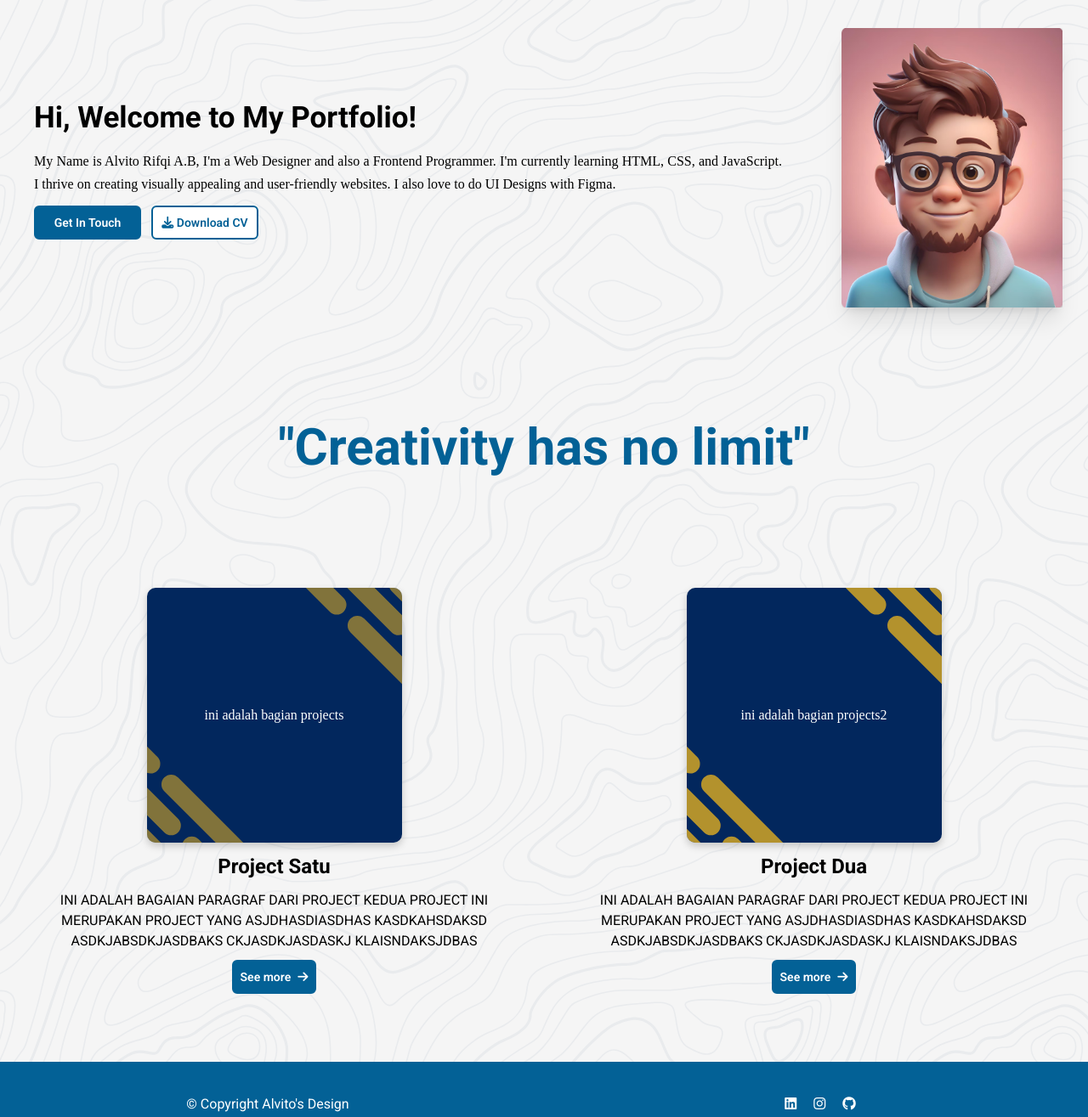
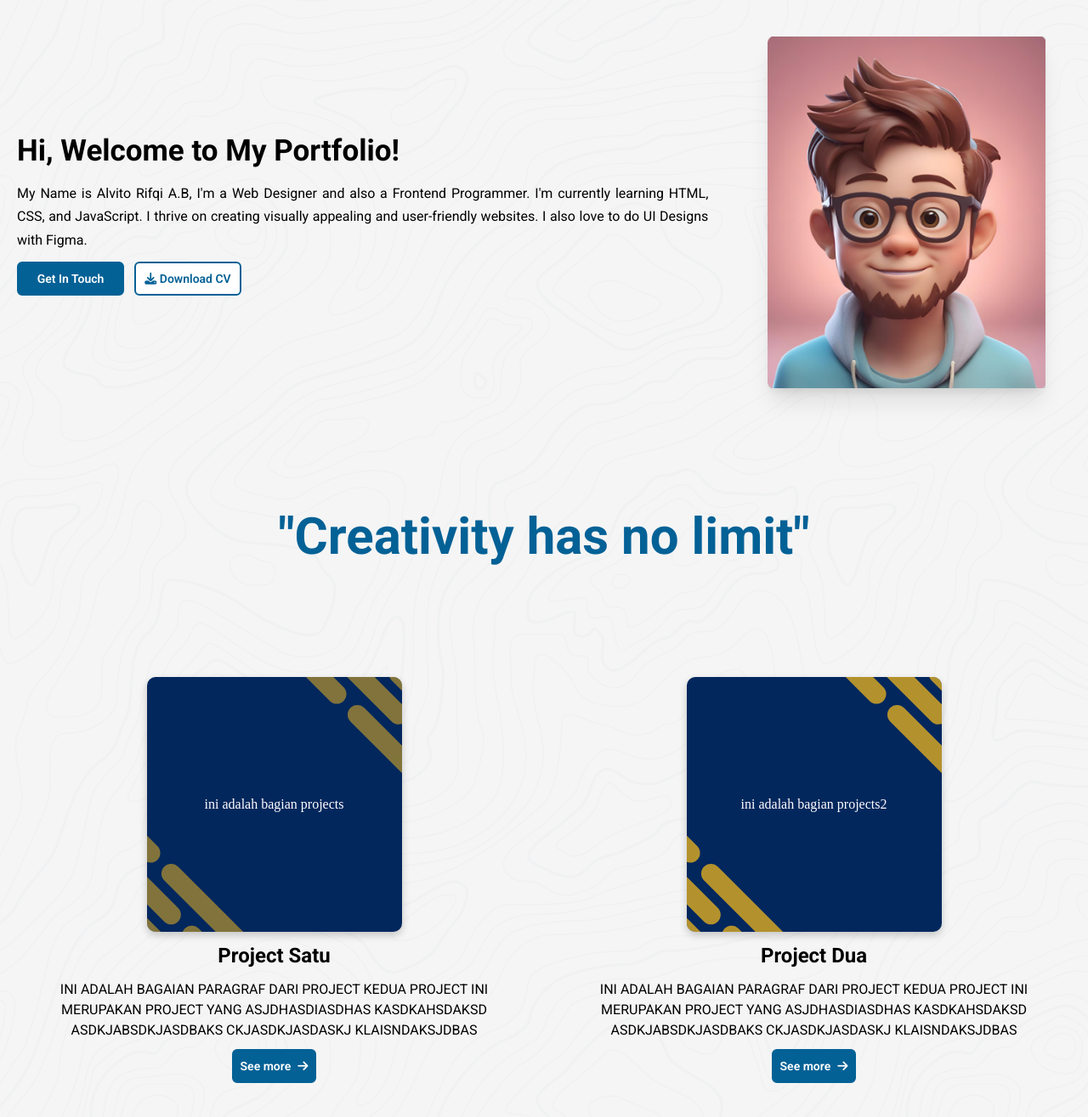
Before and after one commit to alvitobhamakerti/portfolio-v1, a plain HTML site: page index.html in a window 1280 px wide. Shown: the part 127-1442 px from the top of the page at 85% size. Drawn offline with nearby package versions, Linux system fonts and the light colour scheme.

Commit message:
fix: posisi content

```diff
--- a/index.html
+++ b/index.html
@@ -48,9 +48,9 @@
             </button>
           </div>
         </nav>
-        <div class="grid-utama grid grid-cols-4">
-          <section class="grid-item1 col-span-3">
-            <div class="flex justify-center flex-col m-[10px] mx-10">
+        <div class="grid-utama grid grid-cols-3 gap-0">
+          <section class="grid-item1 col-span-2">
+            <div class="flex justify-center flex-col m-[10px] mx-5">
               <h1 class="text-perkenalan">Hi, Welcome to My Portfolio!</h1>
               <p class="text-paragraph">
                 My Name is Alvito Rifqi A.B, I'm a Web Designer and also a
@@ -73,12 +73,14 @@
               </div>
             </div>
           </section>
-          <section class="grid-item2">
-            <img
-              class="private-photo object-cover !p-0 shadow-xl"
-              src="asset/fofofofo.png"
-              alt="pribadi-foto"
-            />
+          <section class="grid-item2 col-span-1">
+            <div class="flex justify-center flex-col m-[10px] mx-5">
+              <img
+                class="private-photo object-cover !p-0 shadow-xl"
+                src="asset/fofofofo.png"
+                alt="pribadi-foto"
+              />
+            </div>
           </section>
         </div>
         <div class="mx-5">
@@ -151,19 +153,19 @@
               <p>
                 <a
                   href="https://www.linkedin.com/in/alvito-bhamakerti-832318223/"
-                  class="fa-brands fa-linkedin hover:text-black text-white"
+                  class="fa-brands fa-linkedin hover:text-black text-[#036196]"
                 ></a>
               </p>
               <p>
                 <a
                   href="https://www.instagram.com/alvitobhamakerti/"
-                  class="fa-brands fa-instagram hover:text-black text-white"
+                  class="fa-brands fa-instagram hover:text-black text-[#036196]"
                 ></a>
               </p>
               <p>
                 <a
                   href="https://github.com/alvitobhamakerti"
-                  class="fa-brands fa-github hover:text-black text-white"
+                  class="fa-brands fa-github hover:text-black text-[#036196]"
                 ></a>
               </p>
             </div>
--- a/style.css
+++ b/style.css
@@ -18,20 +18,20 @@ body {
 }
 
 nav {
+  display: flex;
   position: fixed;
+  justify-content: space-between;
+  align-items: center;
+  background-color: white;
   top: 10px;
   left: 0;
   right: 0;
-  max-width: 1400px; /* Menentukan lebar maksimal navbar */
-  width: 100%; /* Navbar memenuhi lebar layar */
-  margin: 0 auto; /* Memposisikan navbar di tengah dengan jarak seimbang di kanan dan kiri */
-  display: flex;
-  background-color: white;
+  max-width: 1500px;
+  width: 100%;
+  margin: 0 auto;
   padding: 15px 20px;
   border-radius: 10px;
   box-shadow: 0 4px 8px rgba(0, 0, 0, 0.2);
-  justify-content: space-between;
-  align-items: center;
   z-index: 100;
 }
 
@@ -88,7 +88,9 @@ nav ul li a:hover {
 
 .grid-utama {
   margin: 0 auto;
-  width: 100%;
+  padding: 0;
+  max-width: auto;
+  /* width: 100%; */
   display: grid;
   grid-template-columns: repeat(2, 1fr);
   justify-content: center;
@@ -101,6 +103,7 @@ nav ul li a:hover {
   /* width: 100%; */
   max-width: 1000px;
   margin: 50px auto;
+  font-family: "Roboto", serif;
   /* padding: 30px; */
   /* background-color: white;
   border-radius: 10px;
@@ -162,7 +165,7 @@ nav ul li a:hover {
   background-image: url("asset/backgroundPattern.svg");
   background-repeat: repeat;
   background-size: 60rem 60rem;
-  opacity: 0.05;
+  opacity: 0.02;
   z-index: -100;
   position: absolute;
   inset: 0px;
@@ -184,13 +187,13 @@ nav ul li a:hover {
 footer {
   display: flex;
   justify-content: center;
-  background-color: #036196;
+  background-color: white;
   height: 100px;
   width: 100%;
 }
 
 footer span {
-  color: white;
+  color: #036196;
   font-family: "Roboto", serif;
   text-align: start;
 }
```
